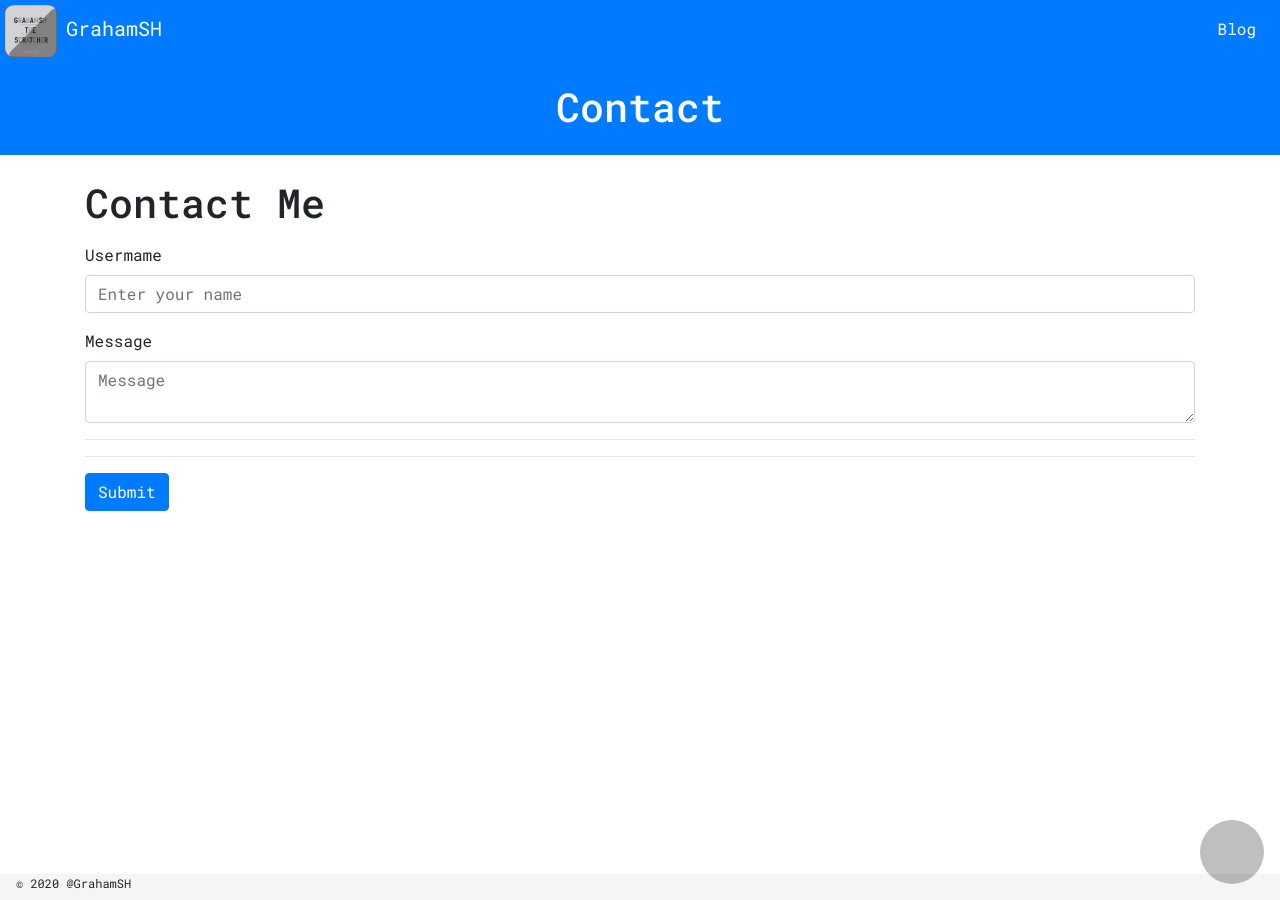
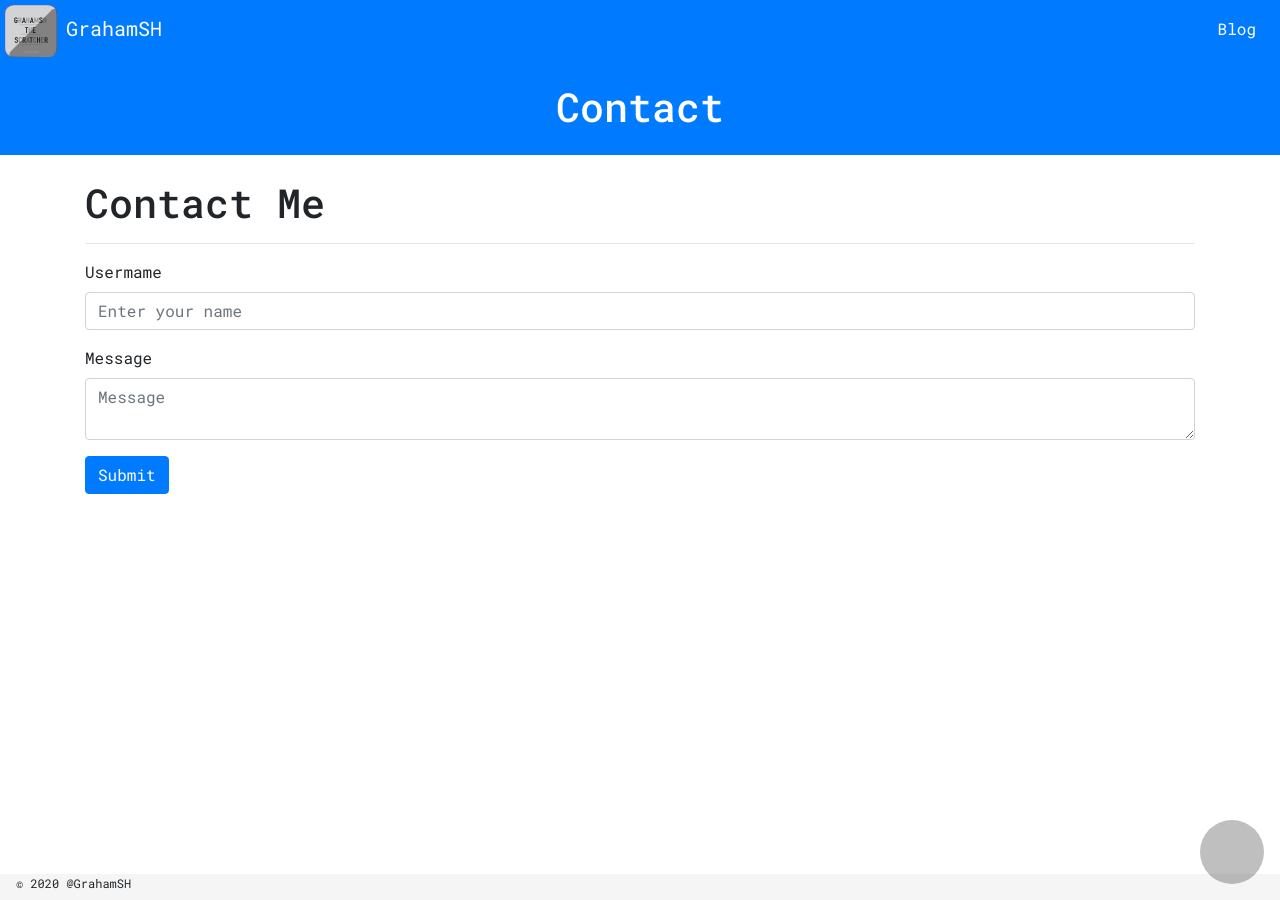
Before and after one commit to fossabot/grahamsh-llk.github.io, a Jekyll site: the page built from site/contact.md, in a window 1280 px wide. Built offline with Jekyll 4.4.1, drawn with Linux system fonts in a browser that asks for light colours.

Commit message:
Update contact.md

```diff
--- a/site/contact.md
+++ b/site/contact.md
@@ -5,7 +5,7 @@
 ---
 
 # Contact Me
-
+<hr/>
 <form action="https://getform.io/f/8cf2d7d8-dc8d-4e8e-b955-ffef0907b10a" method="POST">
 
 <div class="form-group">
@@ -14,10 +14,8 @@
           </div>
           <div class="form-group">
             <label for="body">Message</label>
-            <textarea type="text" name="name" class="form-control" id="body" placeholder="Message" required="required"></textarea>
+            <textarea type="text" name="content" class="form-control" id="body" placeholder="Message" required="required"></textarea>
             </div>
-          <hr>
-          <hr>
           <button type="submit" class="btn btn-primary">Submit</button>
 
 </form>
```
